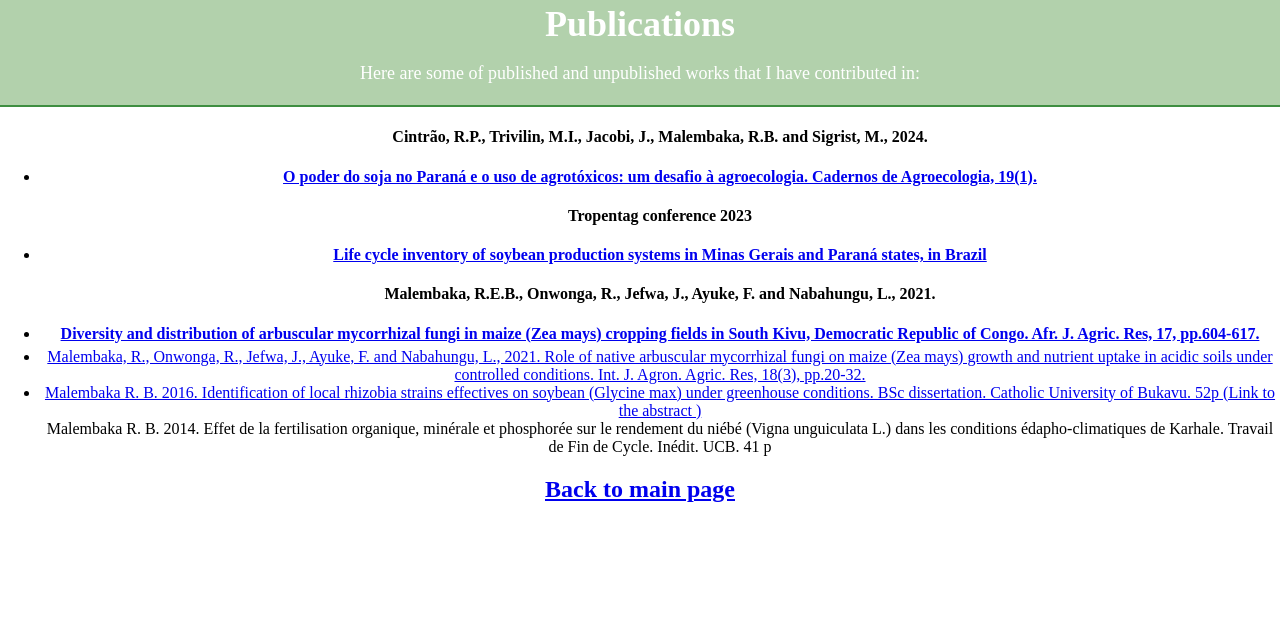
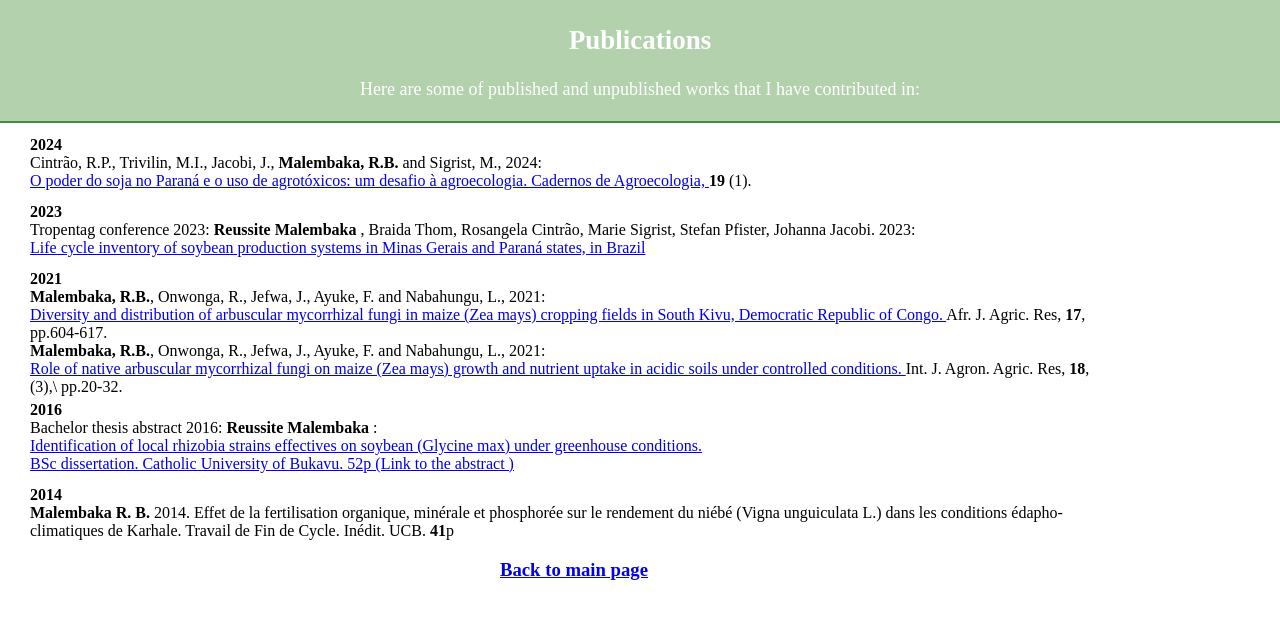
Before and after one commit to reussitemalembaka/reussitemalembaka.github.io, a Jekyll site: the page publications.html, which Jekyll copies as it is, in a window 1280 px wide. Shown: the top 619 px of the page. Built offline with Jekyll 4.4.1, drawn with Linux system fonts in a browser that asks for light colours.

Commit message:
updates on publications

```diff
--- a/publications.html
+++ b/publications.html
@@ -4,7 +4,7 @@
     <title>Publications</title>
     <link rel="stylesheet" type="text/css" href="styles.css">
     <style>
-        .nav li a {
+        .nav{
             font-weight: bold; /* Make the title bold */
             display: block; /* Make the link display as a block element */
             margin-bottom: 5px; /* Add space below the title */
@@ -13,57 +13,98 @@
 </head>
 
 <body>
-    <div class="center">
+    <div class="">
         <div class="header">
-            <h1>Publications</h1>
+            <h2>Publications</h2>
             <p>Here are some of published and unpublished works that I have contributed in:</p>
         </div>
+    </div>
 
-        <ul>
+    <div class = "listed-element">
+        <div class = "center_left">
+            <strong>2024</strong> <br>
+        </div>
         <section>
-                <div class="nav">
-                    <h4>Cintrão, R.P., Trivilin, M.I., Jacobi, J., Malembaka, R.B. and Sigrist, M., 2024.</h4>
-                    <li><a href="https://www.researchgate.net/publication/386282147_O_poder_do_soja_no_Parana_e_o_uso_de_agrotoxicos_um_desafio_a_agroecologia">
-                        <p1>O poder do soja no Paraná e o uso de agrotóxicos: um desafio à agroecologia. Cadernos de Agroecologia, 19(1).</p1>
+            <div class="center_left">
+                Cintrão, R.P., Trivilin, M.I., Jacobi, J., <strong>Malembaka, R.B.</strong> and Sigrist, M., 2024:<br>
+                <a href="https://www.researchgate.net/publication/386282147_O_poder_do_soja_no_Parana_e_o_uso_de_agrotoxicos_um_desafio_a_agroecologia">
+                    <p1>O poder do soja no Paraná e o uso de agrotóxicos: um desafio à agroecologia. Cadernos de Agroecologia,
                     </a>
-                    </li>
+                     <strong> 19</strong> (1).</p1>
+            </div>
+        </section>
+    </div>
+
+    <div class = "listed-element">
+        <div class = "center_left">
+            <strong>2023</strong> <br>
+        </div>
+        <section>
+            <div class="center_left">
+                Tropentag conference 2023: <strong> Reussite Malembaka </strong>, Braida Thom, Rosangela Cintrão, Marie Sigrist, Stefan Pfister, Johanna Jacobi. 2023: <br>
+                <a href="https://www.tropentag.de/2023/abstracts/links/Malembaka_UrxFd9U2.php">
+                    <p1>Life cycle inventory of soybean production systems in Minas Gerais and Paraná states, in Brazil</p1>
+                    </a>
             </div>
         </section>
 
+        <div class = "listed-element">
+            <div class = "center_left">
+                <strong>2021</strong> <br>
+            </div>
             <section>
-                <div class="nav">
-                    <h4>Tropentag conference 2023</h4>
-                    <li><a href="https://www.tropentag.de/2023/abstracts/links/Malembaka_UrxFd9U2.php">
-                        <p1>Life cycle inventory of soybean production systems in Minas Gerais and Paraná states, in Brazil</p1>
+                <div class="center_left">
+                    <strong>Malembaka, R.B.</strong>, Onwonga, R., Jefwa, J., Ayuke, F. and Nabahungu, L., 2021: <br>
+                    <a href="https://academicjournals.org/journal/AJAR/article-authors/835C2CB66605">
+                        <p1>Diversity and distribution of arbuscular mycorrhizal fungi in maize (Zea mays) cropping fields in South Kivu, Democratic Republic of Congo.
                         </a>
-                    </li>
+                        Afr. J. Agric. Res, <strong>17</strong>, pp.604-617.
+                        </p1>
+                </div>
+                <div class="center_left">
+                    <strong>Malembaka, R.B.</strong>, Onwonga, R., Jefwa, J., Ayuke, F. and Nabahungu, L., 2021: <br>
+                    <a href="https://academicjournals.org/journal/AJAR/article-authors/835C2CB66605">
+                        <p1>Role of native arbuscular mycorrhizal fungi on maize (Zea mays) growth and nutrient uptake in acidic soils under controlled conditions.
+                        </a>
+                        Int. J. Agron. Agric. Res,  <strong> 18</strong>, (3),\ pp.20-32.
+                        </p1>
                 </div>
             </section>
+        </div>
 
+        <div class = "center_left">
+            <strong>2016</strong> <br>
+        </div>
         <section>
-                <div class="nav">
-                    <h4>Malembaka, R.E.B., Onwonga, R., Jefwa, J., Ayuke, F. and Nabahungu, L., 2021.</h4>
-                    <li><a href="https://academicjournals.org/journal/AJAR/article-authors/835C2CB66605">
-                            <p1>Diversity and distribution of arbuscular mycorrhizal fungi in maize (Zea mays) cropping fields in South Kivu, Democratic Republic of Congo. Afr. J. Agric. Res, 17, pp.604-617.</p1>
+            <div class="center_left">
+                Bachelor thesis abstract 2016: <strong> Reussite Malembaka </strong>: <br>
+                <a href="https://www.africmemoire.com/read-identification-des-souches-locales-de-rhizobium-effectives-sur-le-soja-glycine-max-en-conditions-de-serre-1891.html">
+                    <p1>Identification of local rhizobia strains effectives on soybean (Glycine max) under greenhouse conditions. <br> BSc dissertation. Catholic University of Bukavu. 52p (Link to the abstract )</p1>
                     </a>
-                    </li>
             </div>
         </section>
+        <div class = "listed-element">
+            <div class = "center_left">
+                <strong>2014</strong> <br>
+            <strong>Malembaka R. B.</strong> 2014. Effet de la fertilisation organique, minérale et phosphorée sur le rendement du niébé (Vigna unguiculata L.) dans les conditions édapho-climatiques de Karhale.
+            Travail de Fin de Cycle. Inédit. UCB. <strong>41</strong>p
+            </div>
+        </div>
 
-
-
-            <li><a href="https://www.researchgate.net/publication/353462776_Role_of_native_arbuscular_mycorrhizal_fungi_on_maize_Zea_mays_growth_and_nutrient_uptake_in_acidic_soils_under_controlled_conditions">
-                Malembaka, R., Onwonga, R., Jefwa, J., Ayuke, F. and Nabahungu, L., 2021. Role of native arbuscular mycorrhizal fungi on maize (Zea mays) growth and nutrient uptake in acidic soils under controlled conditions. Int. J. Agron. Agric. Res, 18(3), pp.20-32.
-            </a></li>
+    </div>
           <!-- Add more publications as needed -->
-            <li><a href="https://www.africmemoire.com/read-identification-des-souches-locales-de-rhizobium-effectives-sur-le-soja-glycine-max-en-conditions-de-serre-1891.html">
-            Malembaka R. B. 2016. Identification of local rhizobia strains effectives on soybean (Glycine max) under greenhouse conditions. BSc dissertation. Catholic University of Bukavu. 52p (Link to the abstract )
-            </a></li>
-            Malembaka R. B. 2014. Effet de la fertilisation organique, minérale et phosphorée sur le rendement du niébé (Vigna unguiculata L.) dans les conditions édapho-climatiques de Karhale. Travail de Fin de Cycle. Inédit. UCB. 41 p
-        </ul>
+    <!-- <section>
+        <div class="center">
+            <p>
+                <strong>Drimie, S., Arntzen, J., Dube, P., Ingram, J.S.I., Mano, R.T., Mataya, C., Muchero, M.T., Vhurumuku, E. and Ziervogel, G.</strong>
+                 (2011) Global environmental change and food systems in southern Africa: the dynamic challenges facing regional policy.
+                <em>Journal of Geography and Regional Planning</em>,
+                <strong>4</strong>(4): 169-182.
+            </p>
+    </section> -->
 </div>
     <div class="center">
-        <h2><a href="index.html">Back to main page</a></h2>
+        <h3><a href="index.html">Back to main page</a></h3>
     </div>
 </body>
 </html>
--- a/styles.css
+++ b/styles.css
@@ -23,8 +23,11 @@ nav {
 
 /* CSS for centering text */
 .center { text-align: center; /* Center text horizontally */
-         margin: 0 auto; /* Center div itself */
-        }
+         /*margin: 0 auto; /*Center div itself */
+         padding-left: 30px; /* Add space on the left */
+         padding-right: 30px;
+         width : 85% /*adjust as needed*/
+}
 
 /* CSS for the container with blue background and centered content */
 .container {
@@ -105,10 +108,20 @@ body {
    border-radius: 50%;
 }
 
+/* CSS for centering text of the publications cited */
+.center_left { text-align: left; /* Center text horizontally */
+  /*margin: 0 auto; /*Center div itself */
+  padding-left: 30px; /* Add space on the left */
+  padding-right: 30px;
+  width : 85% /*adjust as needed*/
+}
+
  .listed-element { /*for elements listed in the publications or projects pages */
-  margin-bottom: 20px; /* Adjust the value as needed */
-  font-size: 17px;
-  }
+  margin-top: 13px;
+  margin-bottom: 5px; /* Adjust the value as needed */
+  font-size: 16px;
+  text-align: left;
+}
 
 /* Styles for tablets */
 @media (max-width: 768px) {
```
Lines whose indentation alone changed are shown as unchanged.
